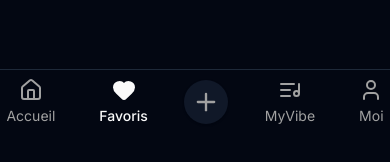
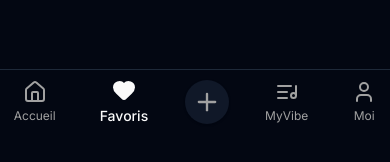
Before and after one commit to bossnare/melodayzmusic, a Next.js app in the folder apps/client/: page /dashboard/favoris in a window 390 px wide. Shown: the part 670-832 px from the top of the page. Built offline with nearby package versions, Linux system fonts and the light colour scheme.

Commit message:
Update NavBottom.tsx: active tab

```diff
--- a/apps/client/src/components/NavBottom.tsx
+++ b/apps/client/src/components/NavBottom.tsx
@@ -34,8 +34,8 @@ const NavTab = ({ href, icon, label }: Tab) => {
         href={href}
         className={`${
           pathname === href
-            ? 'font-medium text-accent-foreground'
-            : 'font-normal text-muted-foreground hover:text-foreground'
+            ? 'font-medium text-accent-foreground text-sm'
+            : 'font-normal text-muted-foreground hover:text-foreground text-xs'
         } select-none transition-transform duration-200 ease-in-out flex flex-col p-2 items-center justify-center gap-1 md:gap-2 md:flex-row`}
       >
         <span
@@ -96,7 +96,7 @@ export const NavBottom = () => {
           </div>
         ) : (
           <div
-            className="flex items-center justify-center text-sm md:text-base grow"
+            className="flex items-center justify-center md:text-base grow"
             key={tab.id}
           >
             <NavTab
```
